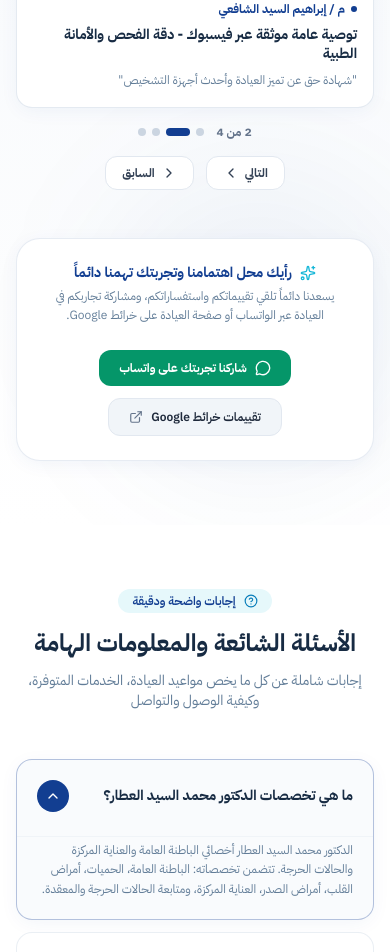
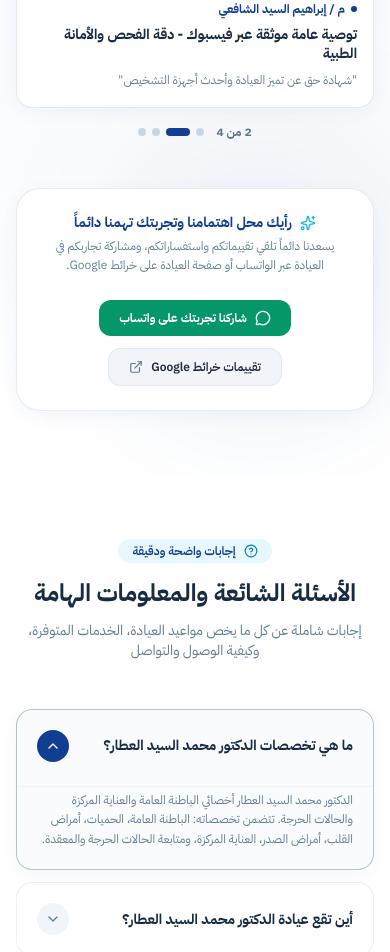
Before and after one commit to 3bdulrhman2/drelattar, a React (Vite) app: page / in a window 390 px wide. Shown: the part 9520-10472 px from the top of the page. Built offline with nearby package versions, Linux system fonts and the light colour scheme; no server answers; a web font is replaced by a local one.

Commit message:
fix: remove bottom next/prev buttons and reset 5s timer on slide change

```diff
--- a/src/components/home/Reviews.tsx
+++ b/src/components/home/Reviews.tsx
@@ -32,16 +32,16 @@ export const Reviews: React.FC = () => {
 
   const totalImages = images.length;
 
-  // Auto-play interval: moves automatically and seamlessly
+  // Auto-play timer: resets and counts a fresh 5 seconds on EVERY slide change or swipe
   useEffect(() => {
     if (isPaused || totalImages <= 1) return;
 
-    const interval = setInterval(() => {
+    const timer = setTimeout(() => {
       setCurrentIndex((prev) => (prev >= totalImages - 1 ? 0 : prev + 1));
-    }, 4200);
+    }, 5000);
 
-    return () => clearInterval(interval);
-  }, [isPaused, totalImages]);
+    return () => clearTimeout(timer);
+  }, [currentIndex, isPaused, totalImages]);
 
   const handlePrev = () => {
     setCurrentIndex((prev) => (prev <= 0 ? totalImages - 1 : prev - 1));
@@ -307,27 +307,6 @@ export const Reviews: React.FC = () => {
                 </div>
               </div>
 
-              {/* Mobile Arrows for easy one-thumb control */}
-              {totalImages > 1 && (
-                <div className="flex md:hidden items-center gap-3 pt-1">
-                  <button
-                    onClick={handleNext}
-                    className="px-4 py-2 rounded-xl bg-white border border-brand-border text-xs font-bold text-slate-700 flex items-center gap-1.5 shadow-xs active:bg-slate-50"
-                  >
-                    <span>التالي</span>
-                    <ChevronLeft className="w-4 h-4" />
-                  </button>
-
-                  <button
-                    onClick={handlePrev}
-                    className="px-4 py-2 rounded-xl bg-white border border-brand-border text-xs font-bold text-slate-700 flex items-center gap-1.5 shadow-xs active:bg-slate-50"
-                  >
-                    <ChevronRight className="w-4 h-4" />
-                    <span>السابق</span>
-                  </button>
-                </div>
-              )}
-
             </div>
 
           </div>
```
